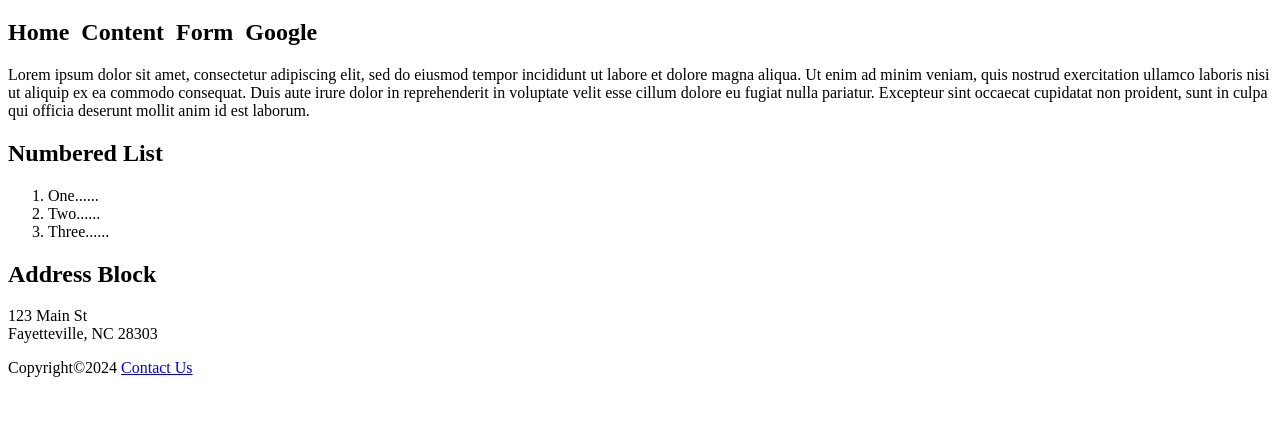
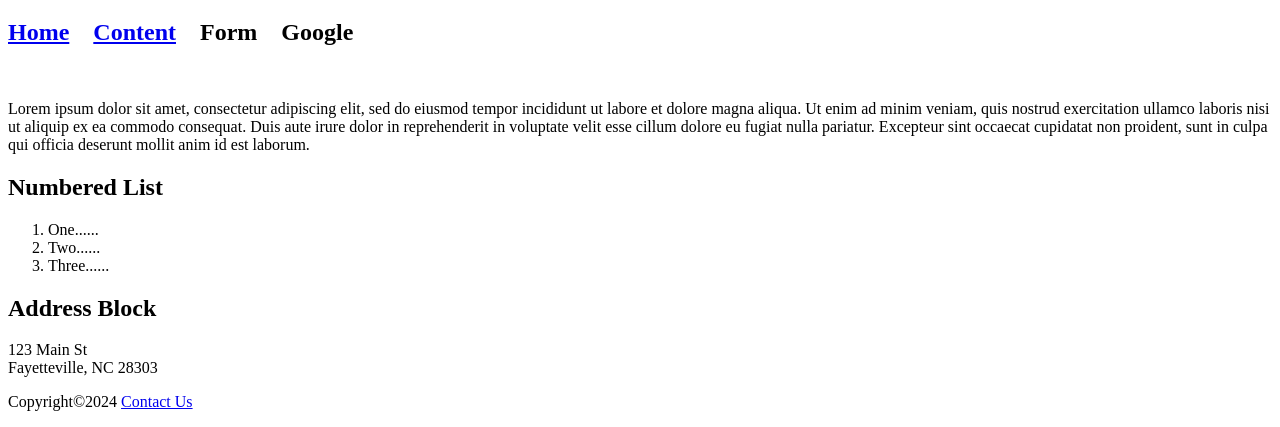
Before and after one commit to RKCTI110/RKCTI110.github.io, a plain HTML site: page WHW1Keefer/index.html in a window 1280 px wide. Shown: the part 373-800 px from the top of the page. Drawn offline with Linux system fonts and the light colour scheme.

Commit message:
Update index.html

```diff
--- a/WHW1Keefer/index.html
+++ b/WHW1Keefer/index.html
@@ -10,7 +10,11 @@
 
 <h1>Welcome to My Website!!!</h1>
 
-<h2>Home&nbsp;&nbsp;Content&nbsp;&nbsp;Form&nbsp;&nbsp;Google</h2>
+<h2>
+	<a href="index.html">Home</a>&nbsp;&nbsp;&nbsp;
+	<a href="content.html">Content</a>&nbsp;&nbsp;&nbsp;
+	Form&nbsp;&nbsp;&nbsp;
+	Google</h2>&nbsp;&nbsp;&nbsp;
 
 <p>Lorem ipsum dolor sit amet, consectetur adipiscing elit, sed do eiusmod tempor incididunt ut labore et dolore magna aliqua. Ut enim ad minim veniam, quis nostrud exercitation ullamco laboris nisi ut aliquip ex ea commodo consequat. Duis aute irure dolor in reprehenderit in voluptate velit esse cillum dolore eu fugiat nulla pariatur. Excepteur sint occaecat cupidatat non proident, sunt in culpa qui officia deserunt mollit anim id est laborum.</p>
 
```
